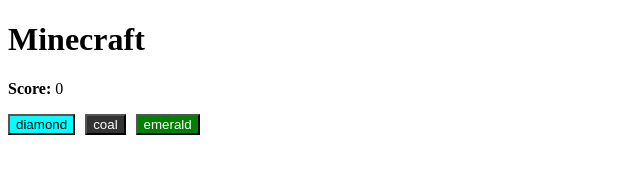
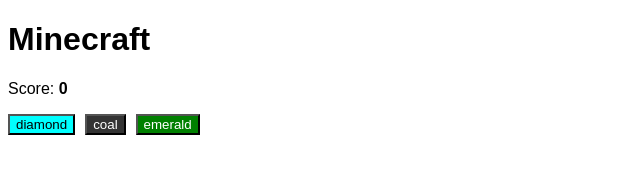
Before and after one commit to MikoSelene/javascript, a plain HTML site: page minecraft.html in a window 1280 px wide. Shown: the full height of the page, 0-640 px from the left. Drawn offline with Linux system fonts and the light colour scheme.

Commit message:
comments

```diff
--- a/minecraft.html
+++ b/minecraft.html
@@ -1,19 +1,36 @@
 <!DOCTYPE html>
 <html lang="en">
-<head>
+  <head>
     <meta charset="UTF-8">
     <meta name="viewport" content="width=device-width, initial-scale=1.0">
-    <title>minecraft</title>
+    <!-- título do separador do browser -->
+    <title>Minecraft</title>
+    <!-- formatação do documento (CSS) -->
     <style>
+      /* para todo o documento... */
+      :root {
+        /* muda o tipo de letra para sem serifas (sem perninhas) */
+        font-family: sans-serif;
+      }
+      /* para todos os <button> excepto o último... */
       button:not(:last-child) {
+        /* dá uma margem à direita de 10 píxeis */
         margin-right: 10px;
       }
     </style>
   </head>
   <body>
+    <!-- cabeçalho de nível 1 (tamanho grande) -->
     <h1>Minecraft</h1>
-    <p><strong>Score: </strong><span id="score">0</span></p>
+    <!-- parágrafo -->
+    <p>
+      Score:
+      <!-- score a bold (negrito) -->
+      <strong id="score">0</strong>
+    </p>
+    <!-- recipiente para os botões -->
     <div id="buttons"></div>
+    <!-- carrega o javascript minecraft.js -->
     <script src="minecraft.js"></script>
-</body>
+  </body>
 </html>
```
